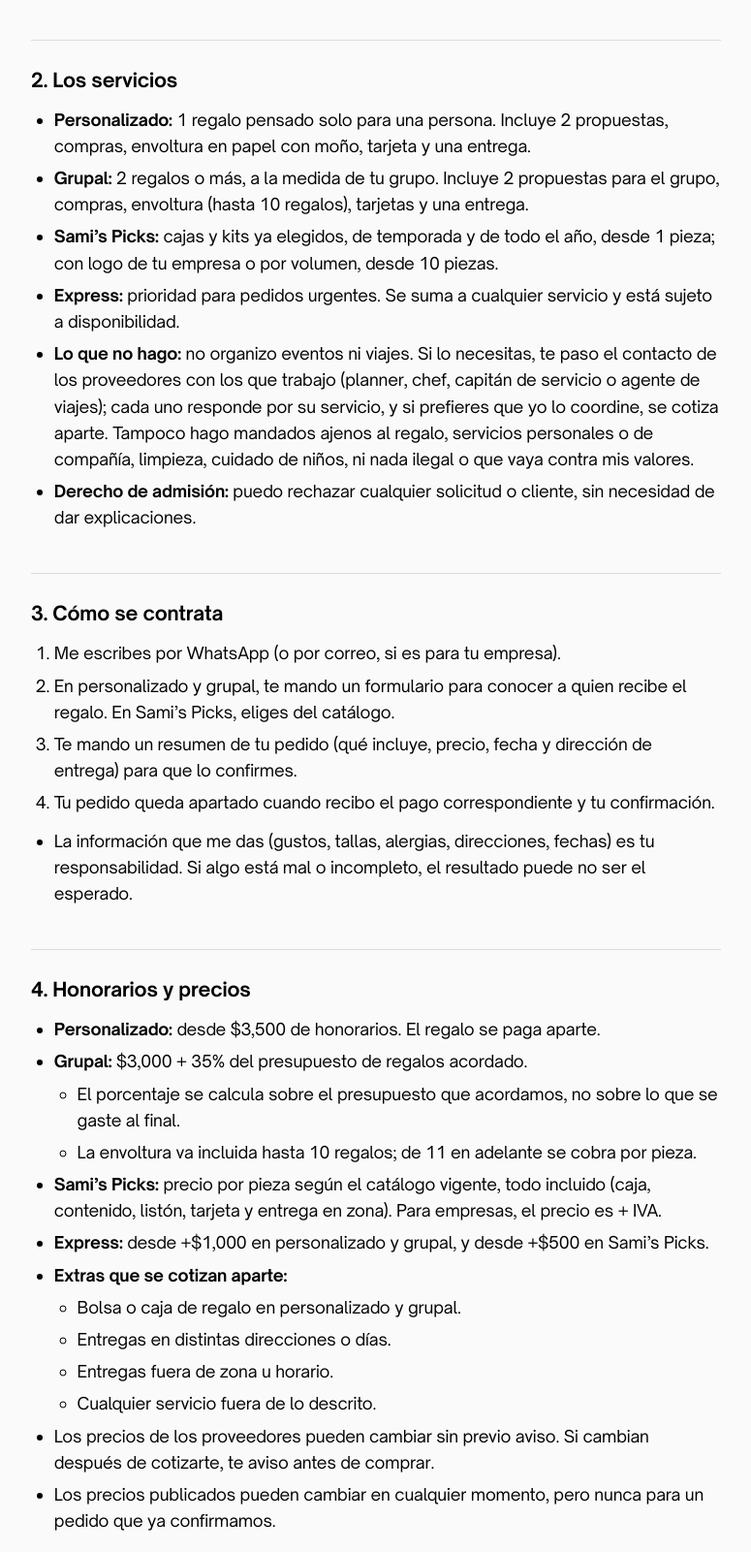
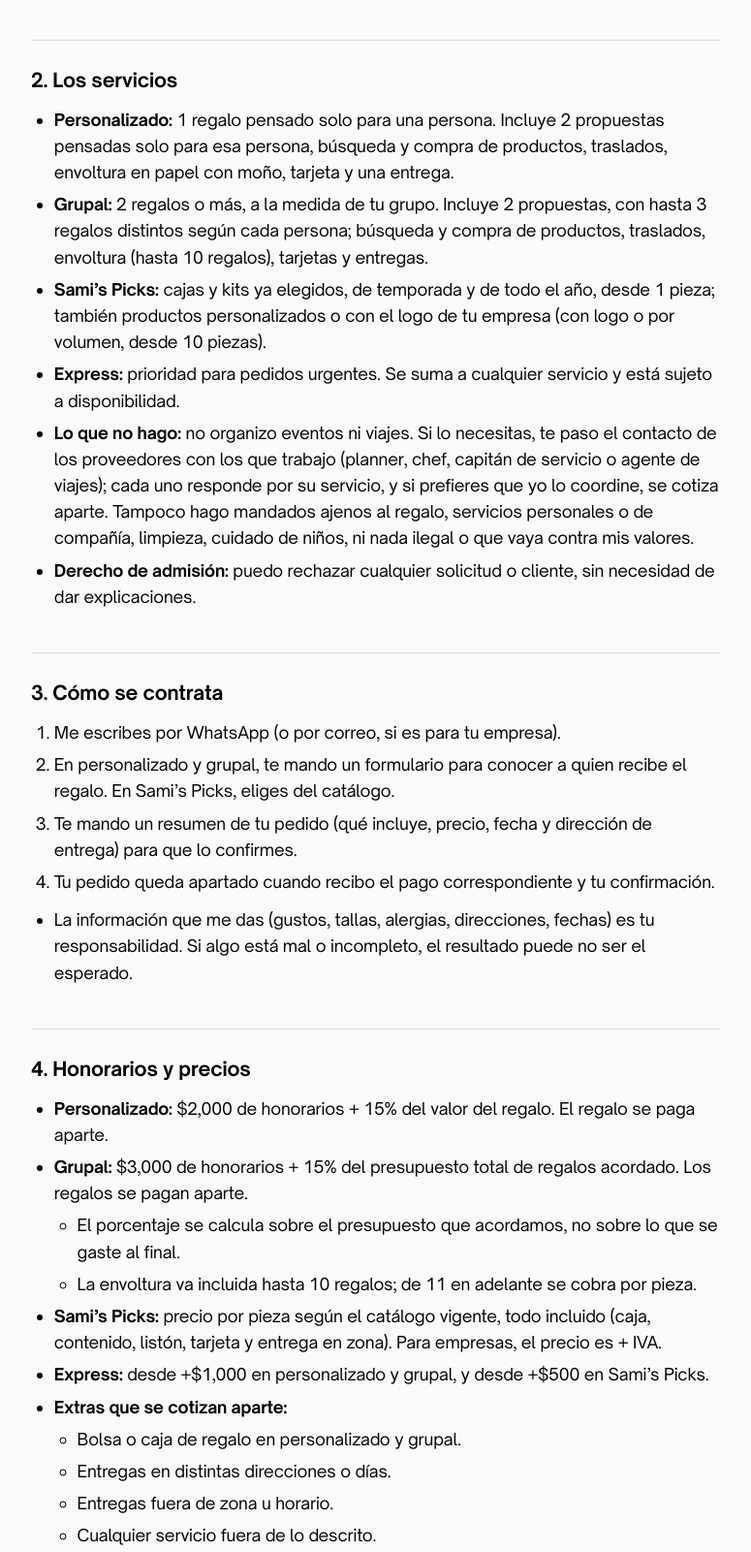
Before and after one commit to hg-jorge/giftedbysami-web, a plain HTML site: page terminos.html in a window 1280 px wide. Shown: the part 858-2459 px from the top of the page at 97% size, without its empty margins (252-1027 px from the left). Drawn offline with Linux system fonts and the light colour scheme.

Commit message:
Términos y FAQ: precios y plazos como los tickets nuevos
Co-Authored-By: Claude Opus 5.5 <noreply@anthropic.com>

```diff
--- a/terminos.html
+++ b/terminos.html
@@ -71,9 +71,9 @@
 
     <h2>2. Los servicios</h2>
     <ul>
-      <li><b>Personalizado:</b> 1 regalo pensado solo para una persona. Incluye 2 propuestas, compras, envoltura en papel con moño, tarjeta y una entrega.</li>
-      <li><b>Grupal:</b> 2 regalos o más, a la medida de tu grupo. Incluye 2 propuestas para el grupo, compras, envoltura (hasta 10 regalos), tarjetas y una entrega.</li>
-      <li><b>Sami’s Picks:</b> cajas y kits ya elegidos, de temporada y de todo el año, desde 1 pieza; con logo de tu empresa o por volumen, desde 10 piezas.</li>
+      <li><b>Personalizado:</b> 1 regalo pensado solo para una persona. Incluye 2 propuestas pensadas solo para esa persona, búsqueda y compra de productos, traslados, envoltura en papel con moño, tarjeta y una entrega.</li>
+      <li><b>Grupal:</b> 2 regalos o más, a la medida de tu grupo. Incluye 2 propuestas, con hasta 3 regalos distintos según cada persona; búsqueda y compra de productos, traslados, envoltura (hasta 10 regalos), tarjetas y entregas.</li>
+      <li><b>Sami’s Picks:</b> cajas y kits ya elegidos, de temporada y de todo el año, desde 1 pieza; también productos personalizados o con el logo de tu empresa (con logo o por volumen, desde 10 piezas).</li>
       <li><b>Express:</b> prioridad para pedidos urgentes. Se suma a cualquier servicio y está sujeto a disponibilidad.</li>
       <li><b>Lo que no hago:</b> no organizo eventos ni viajes. Si lo necesitas, te paso el contacto de los proveedores con los que trabajo (planner, chef, capitán de servicio o agente de viajes); cada uno responde por su servicio, y si prefieres que yo lo coordine, se cotiza aparte. Tampoco hago mandados ajenos al regalo, servicios personales o de compañía, limpieza, cuidado de niños, ni nada ilegal o que vaya contra mis valores.</li>
       <li><b>Derecho de admisión:</b> puedo rechazar cualquier solicitud o cliente, sin necesidad de dar explicaciones.</li>
@@ -92,8 +92,8 @@
 
     <h2>4. Honorarios y precios</h2>
     <ul>
-      <li><b>Personalizado:</b> desde $3,500 de honorarios. El regalo se paga aparte.</li>
-      <li><b>Grupal:</b> $3,000 + 35% del presupuesto de regalos acordado.
+      <li><b>Personalizado:</b> $2,000 de honorarios + 15% del valor del regalo. El regalo se paga aparte.</li>
+      <li><b>Grupal:</b> $3,000 de honorarios + 15% del presupuesto total de regalos acordado. Los regalos se pagan aparte.
         <ul>
           <li>El porcentaje se calcula sobre el presupuesto que acordamos, no sobre lo que se gaste al final.</li>
           <li>La envoltura va incluida hasta 10 regalos; de 11 en adelante se cobra por pieza.</li>
@@ -146,8 +146,8 @@
     <ul>
       <li><b>Anticipación recomendada:</b>
         <ul>
-          <li>Personalizado: de 7 a 21 días.</li>
-          <li>Grupal: de 14 a 30 días.</li>
+          <li>Personalizado: de 3 a 21 días.</li>
+          <li>Grupal: de 7 a 21 días.</li>
           <li>Sami’s Picks con logo: de 2 a 3 semanas (en diciembre, 3 o más).</li>
           <li>Entre más tiempo, más personalizado.</li>
         </ul>
```
Also changed, not shown: faq.html (+1 -1 lines), 2 other files.
